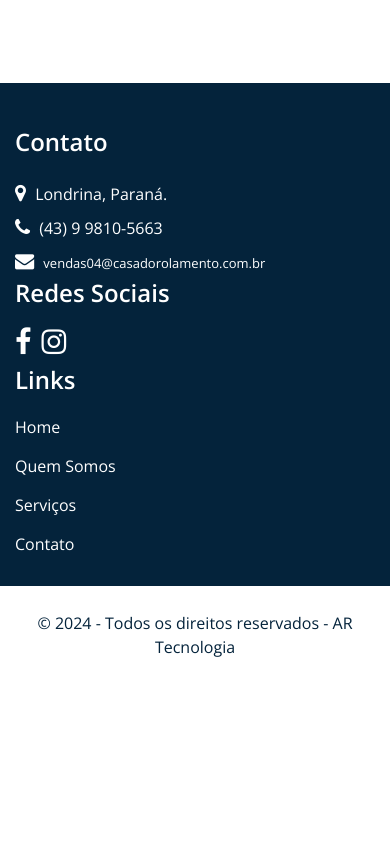
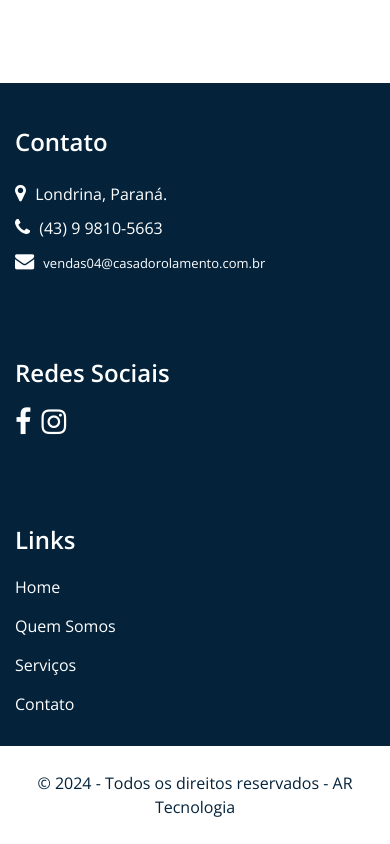
Before and after one commit to AlissonRochaDev/SiteCasaDosRolamentosLondrina, a plain HTML site: page index.html in a window 390 px wide. Shown: the part 2753-3597 px from the top of the page. Before the commit the page ends 3437 px from the top, so only its background shows below. Drawn offline with nearby package versions, Linux system fonts and the light colour scheme; some packages are replaced by stand-ins of ours.

Commit message:
Update index.html

```diff
--- a/index.html
+++ b/index.html
@@ -306,7 +306,7 @@
             </div>
           </div>
         </div>
-        <div class="col-md-4">
+        <div class="col-md-4 spaceFooter">
           <div class="info_detail">
             <h4>
               Redes Sociais
@@ -321,7 +321,7 @@
             </div>
           </div>
         </div>
-        <div class="col-md-4">
+        <div class="col-md-4 spaceFooter">
           <div class="info_link_box">
             <h4>
               Links
```
